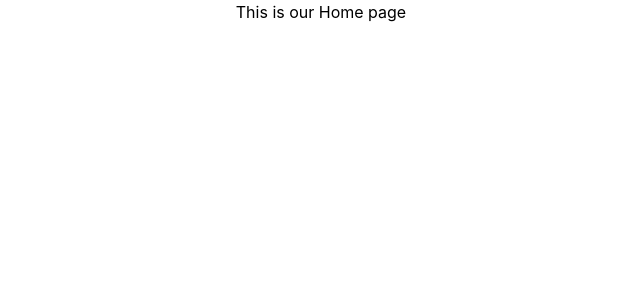
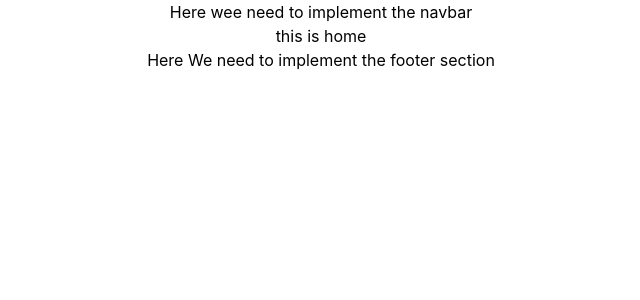
Before and after one commit to rakib4485/HBR-Learning-client, a React (Create React App) app: page / in a window 1280 px wide. Shown: the top 300 px of the page, without its empty margins (319-959 px from the left). Built offline with nearby package versions, Linux system fonts and the light colour scheme.

Commit message:
route setup complete

```diff
--- a/src/App.js
+++ b/src/App.js
@@ -1,10 +1,11 @@
-import logo from './logo.svg';
+import { RouterProvider } from 'react-router-dom';
 import './App.css';
+import { router } from './Routes/Routes';
 
 function App() {
   return (
     <div className="App">
-      <h1>This is our Home page</h1>
+      <RouterProvider router={router}></RouterProvider>
     </div>
   );
 }
--- /dev/null
+++ b/src/Routes/Routes.js
@@ -0,0 +1,16 @@
+import Main from "../layout/Main";
+import {createBrowserRouter} from 'react-router-dom';
+import Home from "../pages/Home/Home/Home";
+
+export const router = createBrowserRouter([
+    {
+        path: '/',
+        element: <Main></Main>,
+        children: [
+            {
+                path: '/',
+                element: <Home></Home>
+            }
+        ]
+    }
+])
--- /dev/null
+++ b/src/layout/Main.js
@@ -0,0 +1,16 @@
+import React from 'react';
+import {Outlet} from 'react-router-dom';
+import Footer from '../pages/shared/Footer/Footer';
+import Navbar from '../pages/shared/Navbar/Navbar';
+
+const Main = () => {
+    return (
+        <div>
+            <Navbar></Navbar>
+            <Outlet></Outlet>
+            <Footer></Footer>
+        </div>
+    );
+};
+
+export default Main;
--- /dev/null
+++ b/src/pages/Home/Home/Home.js
@@ -0,0 +1,11 @@
+import React from 'react';
+
+const Home = () => {
+    return (
+        <div>
+            <h1>this is home</h1>
+        </div>
+    );
+};
+
+export default Home;
--- /dev/null
+++ b/src/pages/shared/Footer/Footer.js
@@ -0,0 +1,11 @@
+import React from 'react';
+
+const Footer = () => {
+    return (
+        <div>
+            <h1>Here We need to implement the footer section</h1>
+        </div>
+    );
+};
+
+export default Footer;
--- /dev/null
+++ b/src/pages/shared/Navbar/Navbar.js
@@ -0,0 +1,11 @@
+import React from 'react';
+
+const Navbar = () => {
+    return (
+        <div>
+            <h1>Here wee need to implement the navbar</h1>
+        </div>
+    );
+};
+
+export default Navbar;
```
